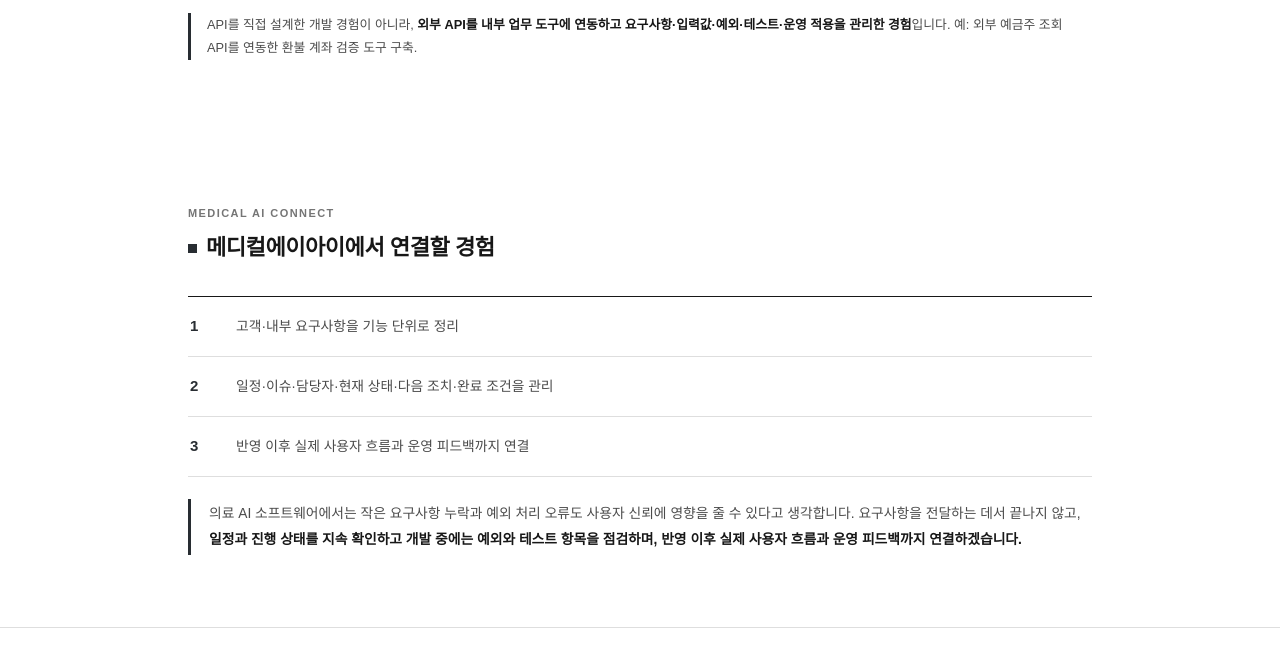
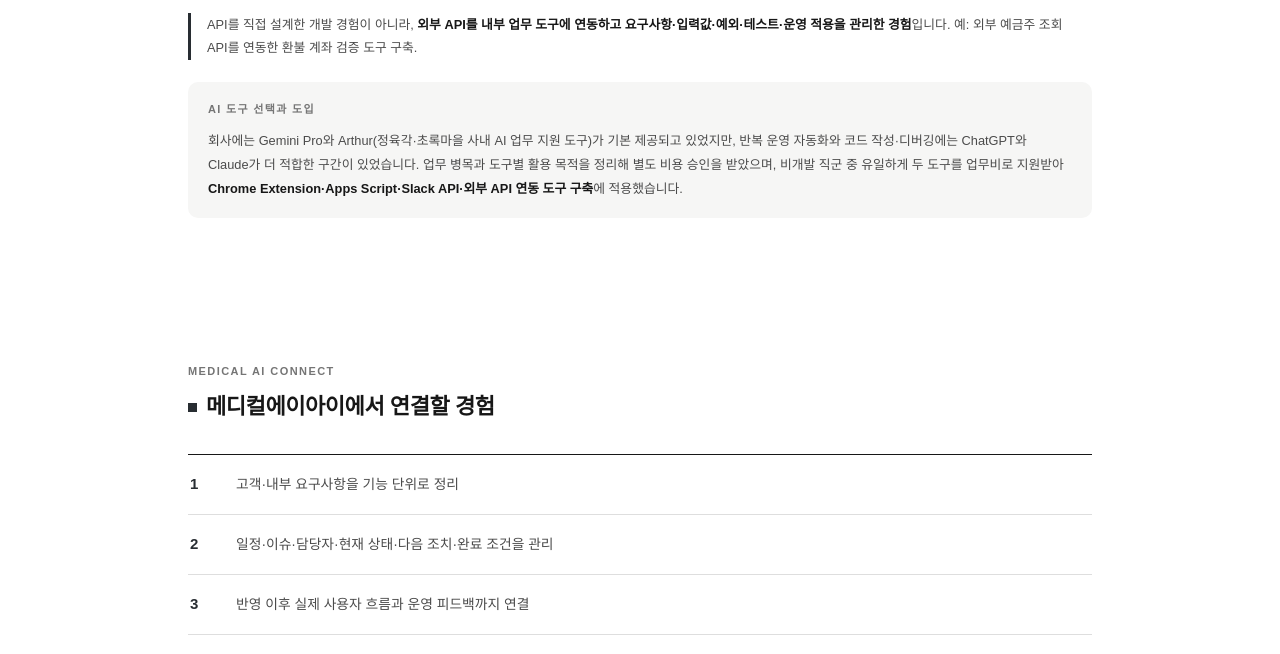
Before and after one commit to collette1009/portfolio-medicalai, a plain HTML site: page index.html in a window 1280 px wide. Shown: the part 3055-3709 px from the top of the page. Drawn offline with Linux system fonts and the light colour scheme.

Commit message:
Add AI tools box to index.html
Added AI tools section with details on selection and implementation.

```diff
--- a/index.html
+++ b/index.html
@@ -126,6 +126,10 @@
   .tools-row .value{font-size:13px;color:var(--sub);padding:14px;line-height:1.85;}
   .tools-note{font-size:12.8px;color:var(--sub);line-height:1.85;margin-top:16px;border-left:3px solid var(--charcoal);padding-left:16px;}
   .tools-note b{color:var(--ink);}
+  .ai-tools-box{margin-top:22px;padding:18px 20px;background:var(--soft);border-radius:10px;}
+  .ai-tools-box h4{font-size:11px;font-weight:800;letter-spacing:.12em;text-transform:uppercase;color:var(--muted);margin-bottom:10px;}
+  .ai-tools-box p{font-size:12.8px;color:var(--sub);line-height:1.85;}
+  .ai-tools-box b{color:var(--ink);}
 
   /* CONNECT */
   .connect-table{border-top:1.5px solid var(--ink);margin-bottom:22px;}
@@ -597,6 +601,11 @@
       </div>
     </div>
     <p class="tools-note">API를 직접 설계한 개발 경험이 아니라, <b>외부 API를 내부 업무 도구에 연동하고 요구사항·입력값·예외·테스트·운영 적용을 관리한 경험</b>입니다. 예: 외부 예금주 조회 API를 연동한 환불 계좌 검증 도구 구축.</p>
+
+    <div class="ai-tools-box">
+      <h4>AI 도구 선택과 도입</h4>
+      <p>회사에는 Gemini Pro와 Arthur(정육각·초록마을 사내 AI 업무 지원 도구)가 기본 제공되고 있었지만, 반복 운영 자동화와 코드 작성·디버깅에는 ChatGPT와 Claude가 더 적합한 구간이 있었습니다. 업무 병목과 도구별 활용 목적을 정리해 별도 비용 승인을 받았으며, 비개발 직군 중 유일하게 두 도구를 업무비로 지원받아 <b>Chrome Extension·Apps Script·Slack API·외부 API 연동 도구 구축</b>에 적용했습니다.</p>
+    </div>
   </div>
 </section>
 
```
